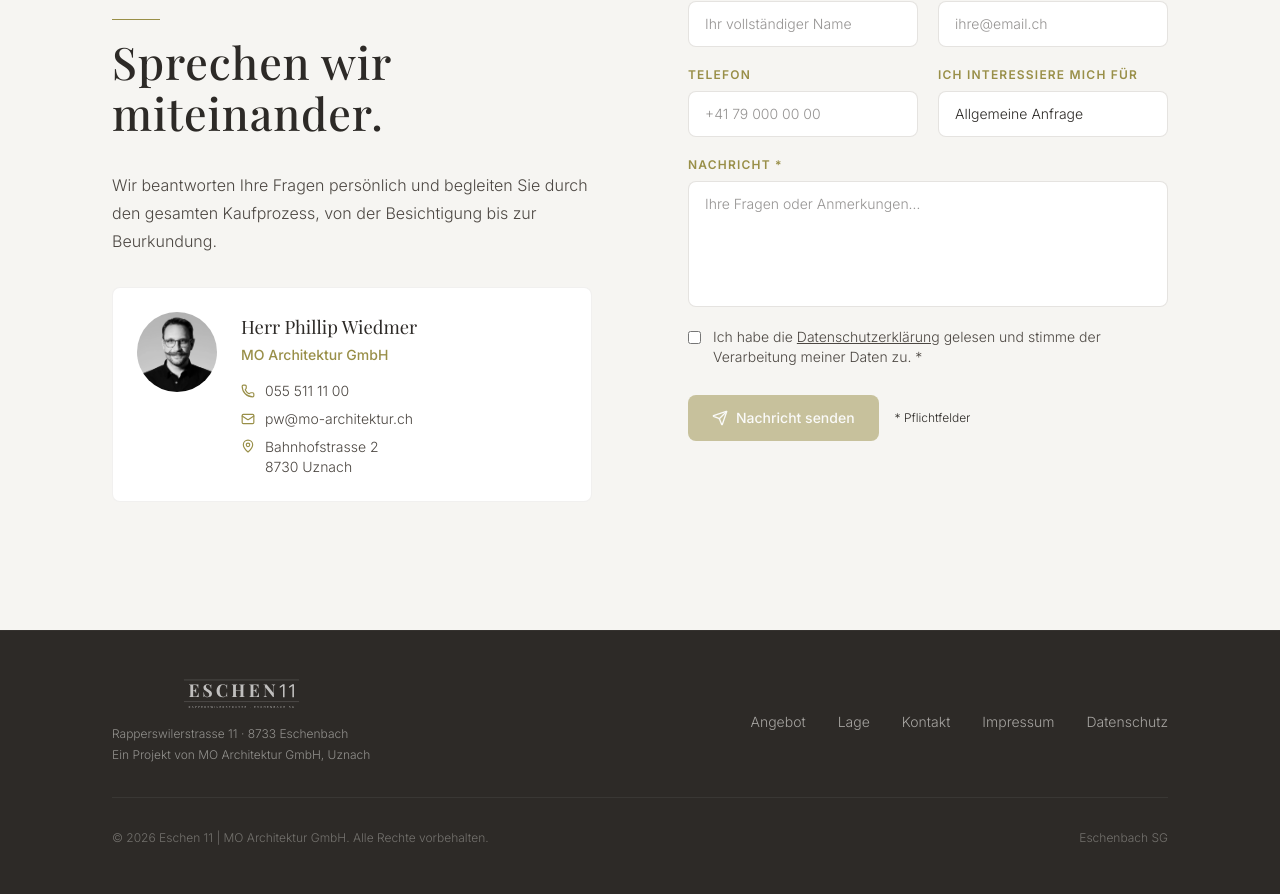
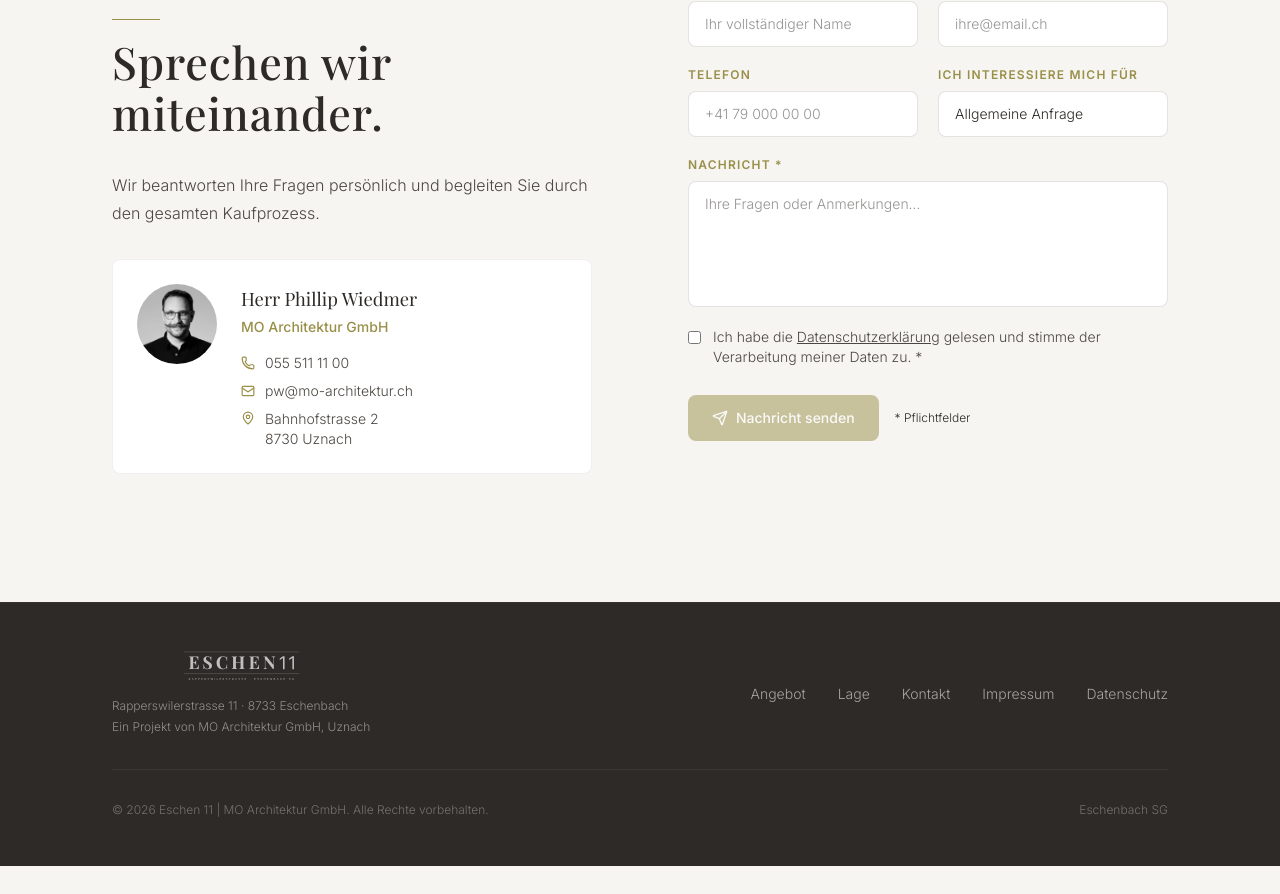
Before and after one commit to livetourimmo/eschenbach-website, a Next.js app: page / in a window 1280 px wide. Shown: the part 5484-6378 px from the top of the page. After the commit the page ends 6350 px from the top, so only its background shows below. Built offline with nearby package versions, Linux system fonts and the light colour scheme; no server answers.

Commit message:
Update contact section text

```diff
--- a/components/ContactSection.tsx
+++ b/components/ContactSection.tsx
@@ -31,7 +31,7 @@ export default function ContactSection() {
             </div>
 
             <p style={{ color: 'var(--color-text-light)', maxWidth: '34rem', lineHeight: 1.75 }}>
-              Wir beantworten Ihre Fragen persönlich und begleiten Sie durch den gesamten Kaufprozess, von der Besichtigung bis zur Beurkundung.
+              Wir beantworten Ihre Fragen persönlich und begleiten Sie durch den gesamten Kaufprozess.
             </p>
 
             {/* Contact card */}
```
